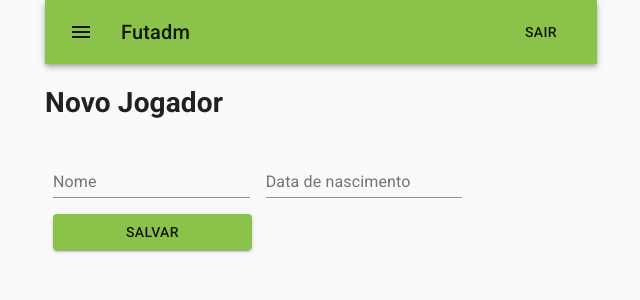
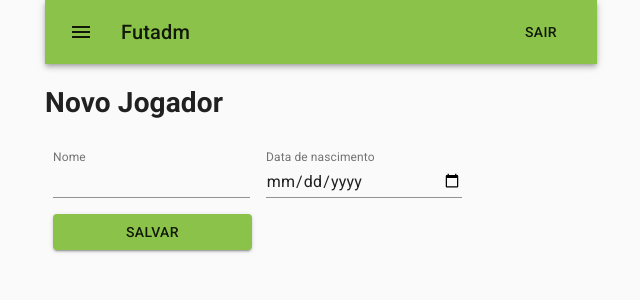
Before and after one commit to dsm-cefet-rj/trabalho-integrado-2020-1-grupo-5, a React (Create React App) app in the folder src/front-end/: page /jogadores/novo in a window 1280 px wide. Shown: the top 300 px of the page, without its empty margins (319-959 px from the left). Built offline with nearby package versions, Linux system fonts and the light colour scheme.

Commit message:
Formatando TextField para type="date"

```diff
--- a/src/front-end/src/components/jogadores/FormJogador.js
+++ b/src/front-end/src/components/jogadores/FormJogador.js
@@ -76,15 +76,18 @@ export default function FormJogador(props) {
                         inputRef={register}
                         helperText={errors.nome?.message}
                         error={errors.nome?.message ? true: false}
+                        InputLabelProps={{ shrink: true }}
                     />
                     <TextField
                         id="data_nascimento"
+                        type="date"
                         label="Data de nascimento"
                         name="data_nascimento"
                         defaultValue={jogadorOnLoad.data_nascimento}
                         inputRef={register}
                         helperText={errors.data_nascimento?.message}
                         error={errors.data_nascimento?.message ? true: false}
+                        InputLabelProps={{ shrink: true }}
                     />
                     <Button type="submit" id="Salvar" name="btn_salvar_jogador" variant="contained" color="primary">Salvar</Button>
                 </form>
```
